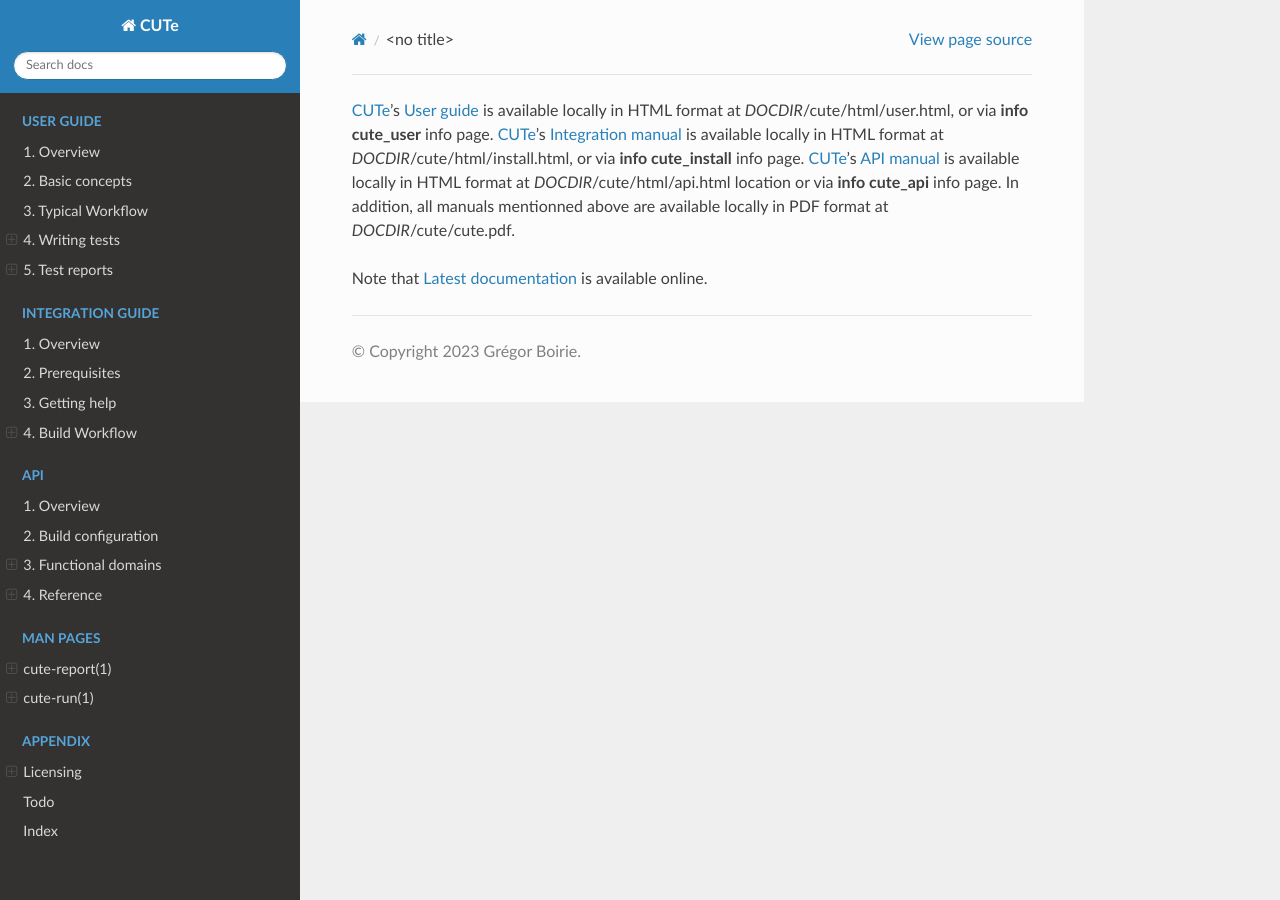
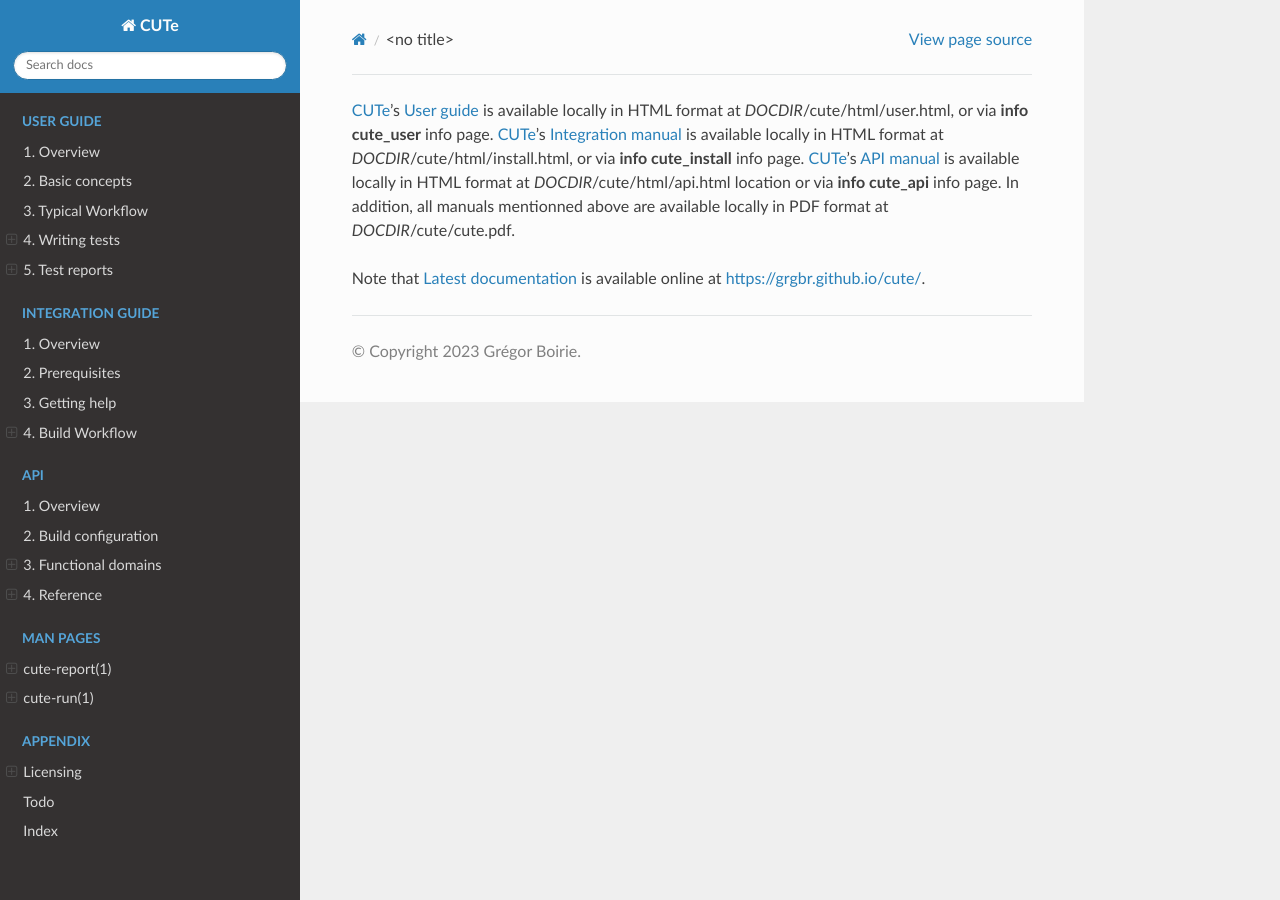
Before and after one commit to grgbr/cute, a Sphinx documentation site: the page built from sphinx/man/see_also.rst, in a window 1280 px wide. Built offline with Sphinx 7.4.7 and the Read the Docs theme 3.1.0, drawn with Linux system fonts in a browser that asks for light colours.

Commit message:
refine man page see also section

```diff
--- a/sphinx/man/see_also.rst
+++ b/sphinx/man/see_also.rst
@@ -21,4 +21,4 @@
 |DOCDIR|/cute/cute.pdf.
 
 Note that `Latest documentation <https://grgbr.github.io/cute/>`_ is available
-online.
+online at https://grgbr.github.io/cute/.
```
